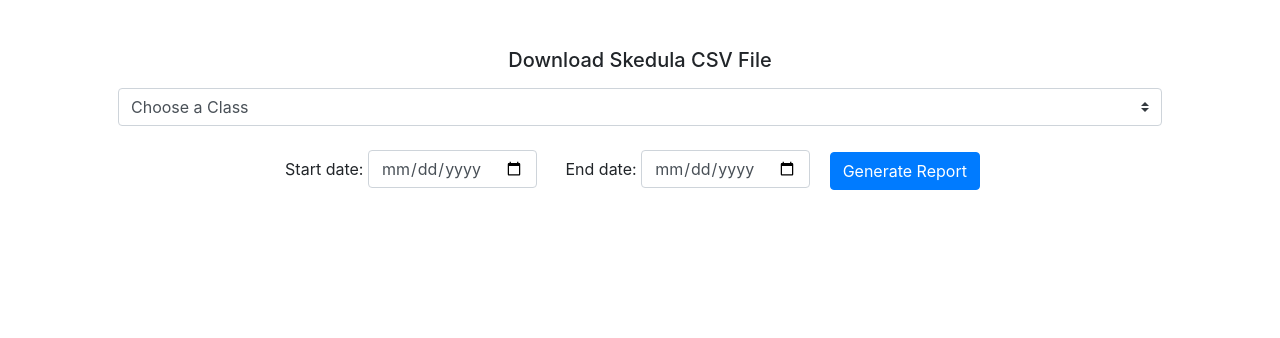
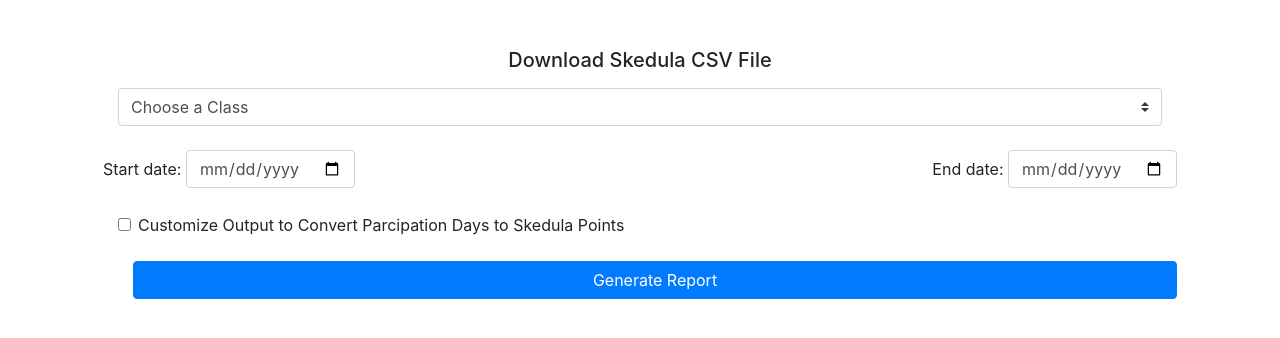
Before and after one commit to margarettanzosh/participation, a Flask app: page /report in a window 1280 px wide. Shown: the part 76-414 px from the top of the page. Run offline with Flask 2, Linux system fonts and the light colour scheme; a user stored in the database is signed in; data that the repository does not hold is empty; some libraries are stand-ins or nearby versions.

Commit message:
Update report.html

```diff
--- a/templates/report.html
+++ b/templates/report.html
@@ -6,25 +6,68 @@
 
 {% block main %}
 
-  <div>
+  <div class="report">
     <form action="/report" method="POST">
 
       <h5 class="mb-3">Download Skedula CSV File</h5>
-      <select name="class_id" class="custom-select">
+      <select id="class_id" name="class_id" class="custom-select">
         <option value="0" selected>Choose a Class</option>
         {% for class in classes %}
         <option value={{ class.id }}>{{ class.class_name }}</option>
         {% endfor %}
       </select>
 
-      <label for="start">Start date:</label>
-      <input class="form-control mr-4 mt-4" id="start" type="date" name="start_date">
+      <div class="row mt-4 justify-content-between" id="dates">
+        <div class="mr-4">
+          <label for="start">Start date:</label>
+          <input class="form-control" id="start" type="date" name="start_date">
+        </div>
+        <div class="ml-4">
+          <label for="end">End date:</label>
+          <input class="form-control" id="end" type="date" name="end_date">
+        </div>
 
-      <label for="end">End date:</label>
-      <input class="form-control" id="end" type="date" name="end_date">
+      </div>
 
-      <button class="btn btn-primary" type="submit">Generate Report</button>
+      <div class="text-left mt-4">
+        <div class="form-check form-switch mb-3">
+          <input class="form-check-input" type="checkbox" name="customize" id="custom" data-target="#collapseExample">
+          <label class="form-check-label" for="custom">Customize Output to Convert Parcipation Days to Skedula Points</label>
+        </div>
 
+        <div class="collapse" id="collapseExample">
+          <div class="card card-body">
+            <p><strong>Good:</strong> Up to and including <input class="form-control sm cust-input" name="good_pp" placeholder="?" value="1" type="number">days, earns
+              <input class="form-control sm cust-input" name="good_sk" placeholder="?" value="5" type="number">skedula points.
+            </p>
+            <p><strong>Better:</strong> Addition days up to<input class="form-control sm cust-input" name="better_pp" placeholder="?" value="3" type="number">days, earns
+              <input class="form-control sm cust-input" name="better_sk" placeholder="?" value="10" type="number">skedula points.
+            </p>
+            <p><strong>Best: </strong>Extra credit for over<input class="form-control sm cust-input" name="best_pp" placeholder="?" value="3" type="number">days, earns
+              <input class="form-control sm cust-input" name="best_sk" placeholder="?" value="15" type="number">skedula points.
+            </p>
+          </div>
+        </div>
+      </div>
+
+      <button id="generate" class="btn btn-primary mt-4 btn-block" type="submit">Generate Report</button>
+
+    </form>
   </div>
+  <script>
+
+    $('#custom').change(function() {
+       if ($(this).is(':checked')) {
+         console.log("Checkbox is checked..")
+         // $('.collapse').collapse()
+         $('.collapse').addClass('show')
+
+       } else {
+         console.log("Checkbox is not checked..")
+         $('.collapse').removeClass('show')
+       }
+     });
+
+  </script>
 
 {% endblock %}
```
